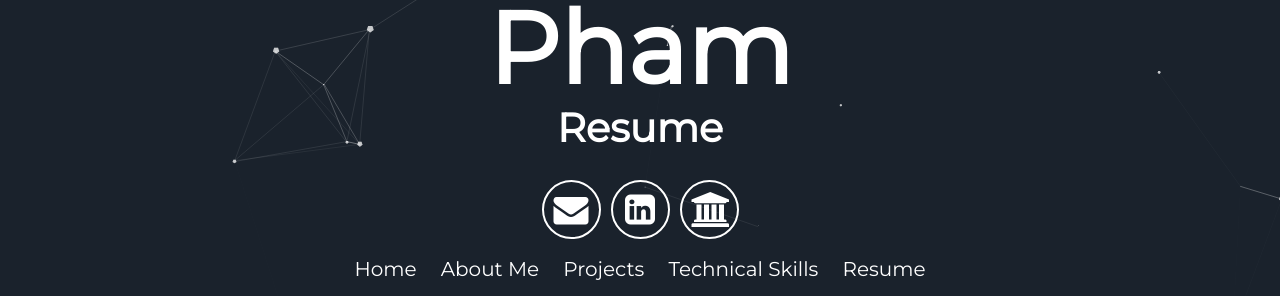
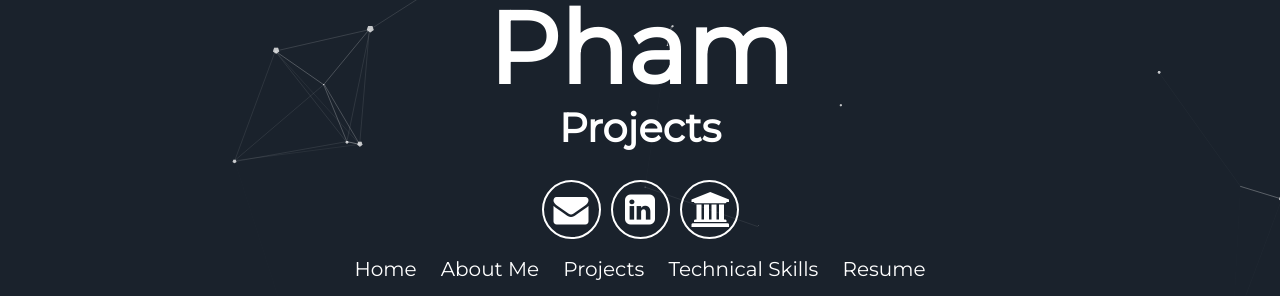
Before and after one commit to laurenpham/projects, a Jekyll site: the page built from index.html, in a window 1280 px wide. Shown: the part 394-690 px from the top of the page. Built offline with Jekyll 4.4.1, drawn with Linux system fonts in a browser that asks for light colours.

Commit message:
Update _config.yml

```diff
--- a/_config.yml
+++ b/_config.yml
@@ -7,7 +7,7 @@ description: A blog about Lauren Pham
 # User settings
 username: Lauren Pham
 user_description: I'm a third year at the Ohio State University, enthusiastically majoring in Electrical and Computer Engineering, focusing on the cross disciplinary application of critical thinking and electrical engineering onto the medical device field. At Ethicon, I’m putting that to use as a Quality Engineering co-op as part of their digital surgery team, learning every day from a great team of people. Next summer, I will be at Stryker Medical in Kalamazoo, Michigan, as an Advanced Operations Intern, looking at another aspect of medical technology.
-user_title: Resume
+user_title: Projects
 email: laurenpham23@gmail.com
 twitter_username: justphamthings
 github_username:  laurenpham
```
